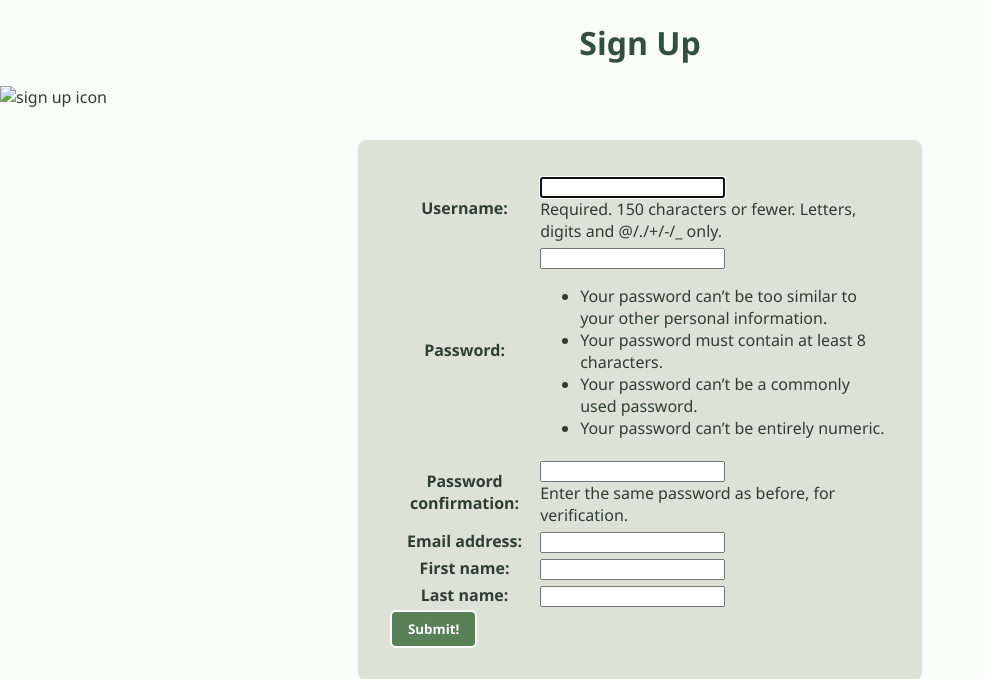
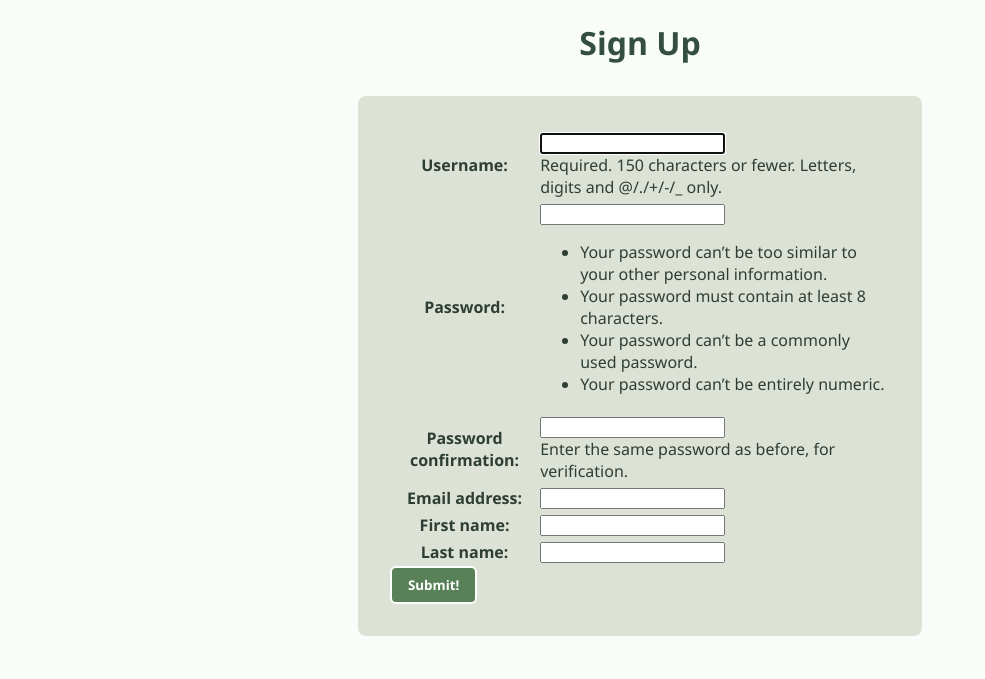
Before and after one commit to cobajayy/chefs-book, a Django app: page /accounts/signup in a window 1280 px wide; the page is wider, and only the part inside the window is pictured. Shown: the part 112-791 px from the top of that part, without its empty margins (0-985 px from the left). After the commit the page ends 748 px from the top of that part, so only its background shows below. Run offline with Django 4.2, Linux system fonts and the light colour scheme.

Commit message:
removed signup icon

```diff
--- a/main_app/templates/signup.html
+++ b/main_app/templates/signup.html
@@ -3,7 +3,6 @@
 {% endblock %} {% block content %}
 <div class="page-header">
   <h1>Sign Up</h1>
-  <img src="" alt="sign up icon" />
 </div>
 {% if error_message %}
 <p class="red-text">{{ error_message }}</p>
```
